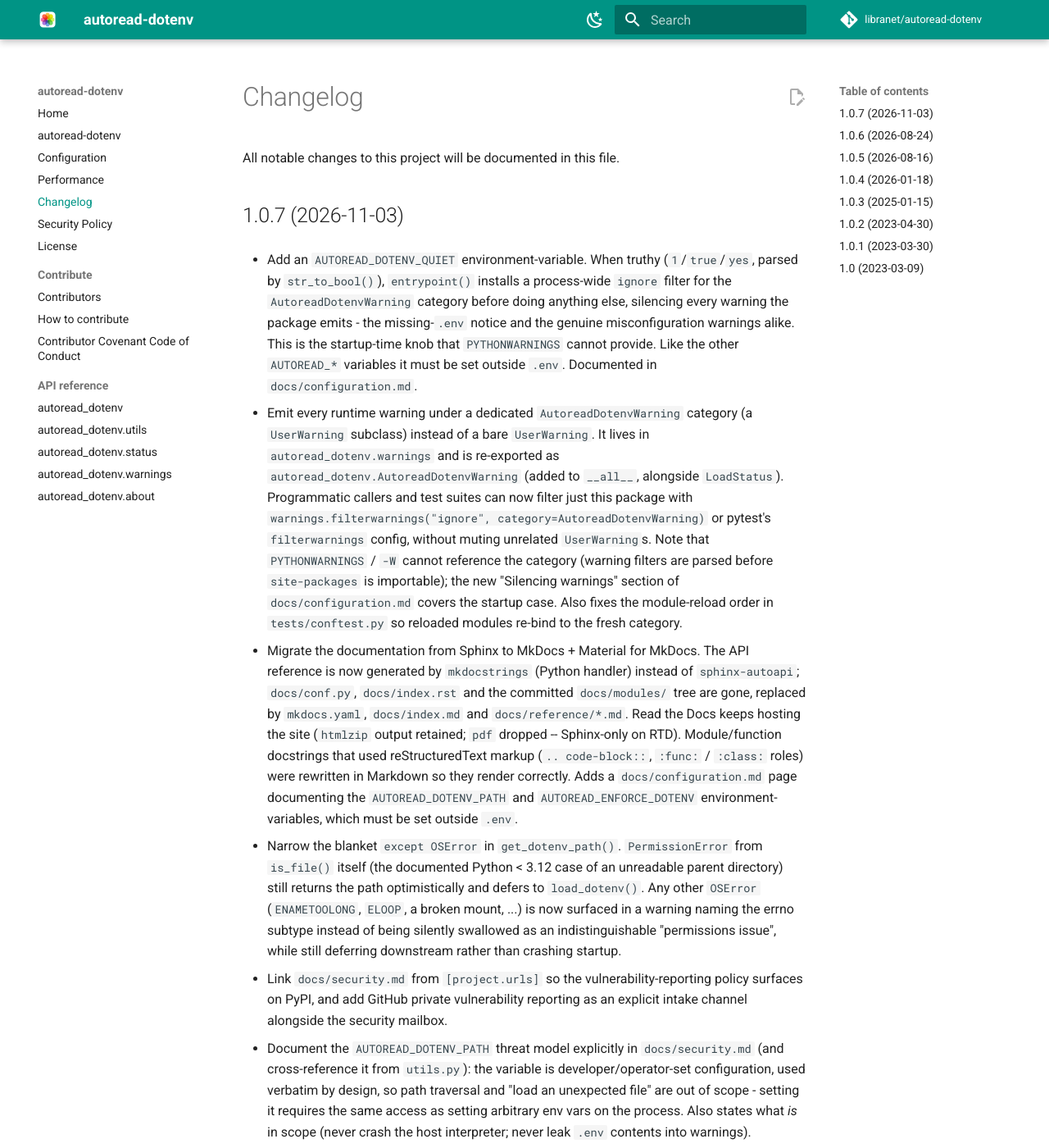
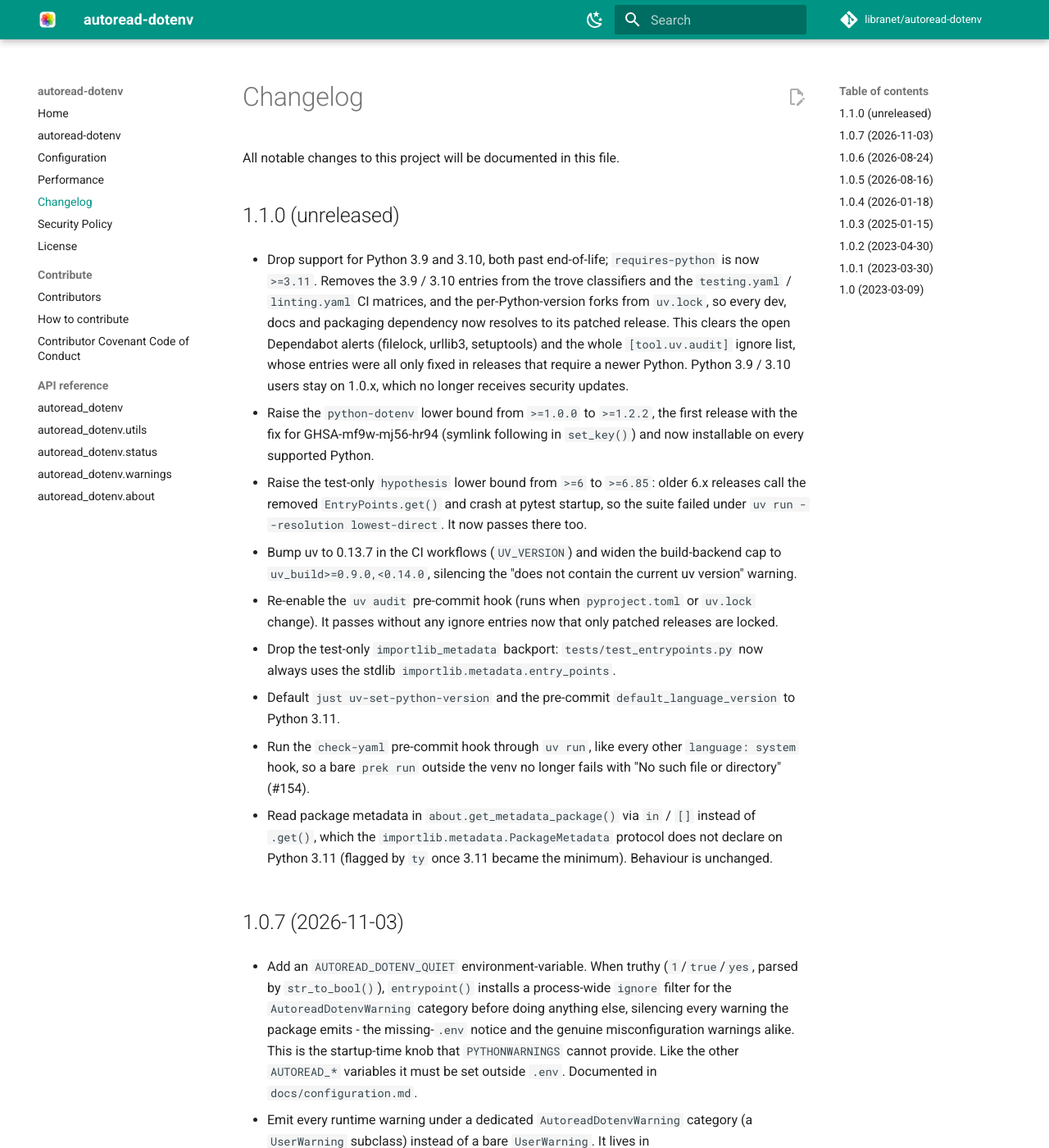
Before and after one commit to libranet/autoread-dotenv, an MkDocs documentation site: the page built from docs/changes.md, in a window 1280 px wide and 1400 px high. Shown: the whole window at 82% size. Built offline with MkDocs 1.6.1 and Material for MkDocs 9.7.7, drawn with Linux system fonts in a browser that asks for light colours; comment, search, counter and statistics services are not loaded.

Commit message:
feat!: drop Python 3.9 and 3.10, prepare 1.1.0 (#153)
## Summary

Python 3.9 and 3.10 are both past end-of-life. `requires-python` is now
`>=3.11`.

- `uv.lock` no longer forks per Python version (159 -> 100 packages), so
every dev/docs/packaging dependency resolves
to its patched release. This should close all 21 open Dependabot alerts
(filelock, urllib3, setuptools) and removes
  the whole `[tool.uv.audit]` ignore list.
- Re-enable the `uv audit` pre-commit hook; it passes with no ignore
entries.
- Drop the 3.9 / 3.10 classifiers and CI matrix entries; default
`uv-set-python-version` and pre-commit to 3.11.
- Drop the test-only `importlib_metadata` backport.
- Raise lower bounds: `python-dotenv>=1.2.2` (GHSA-mf9w-mj56-hr94 fix)
and `hypothesis>=6.85` (older releases crash
  pytest on modern Python).
- Fixes surfaced by the 3.11 target: `about.py` reads `PackageMetadata`
via `in` / `[]` (ty: no `.get()` on the
  protocol), `zip(strict=True)` in property tests (ruff B905).
- Version `1.1.0.dev1`, `1.1.0 (unreleased)` in `docs/changes.md`;
security policy now supports `1.1.x` only.

- Bump uv to 0.13.7 in the CI workflows (`UV_VERSION`) and widen the
build-backend cap to `uv_build>=0.9.0,<0.14.0`.
- Drop stale "for Python <3.10" comments on the `from __future__ import
annotations` imports.
- Merge `main` (#154: `check-yaml` hook now runs through `uv run`) and
add its changelog entry under `1.1.0`.

## Breaking change

Python 3.9 / 3.10 users stay on 1.0.x, which no longer receives security
updates.

## Testing

- `ruff check`, `ruff format --check`, `ty check`: clean
- `pytest`: 45 passed, also with `uv run --resolution lowest-direct
--isolated --group testing`
- `uv run prek run --all-files`: all hooks pass, including `uv audit`

https://claude.ai/code/session_01X16aaBoLMtCEuDzPG4AXgi

```diff
--- a/docs/changes.md
+++ b/docs/changes.md
@@ -1,6 +1,44 @@
 # Changelog
 
 All notable changes to this project will be documented in this file.
+
+## 1.1.0 (unreleased)
+
+- Drop support for Python 3.9 and 3.10, both past end-of-life; `requires-python` is now `>=3.11`.
+  Removes the 3.9 / 3.10 entries from the trove classifiers and the `testing.yaml` /
+  `linting.yaml` CI matrices, and the per-Python-version forks from `uv.lock`, so every dev,
+  docs and packaging dependency now resolves to its patched release. This clears the open
+  Dependabot alerts (filelock, urllib3, setuptools) and the whole `[tool.uv.audit]` ignore
+  list, whose entries were all only fixed in releases that require a newer Python.
+  Python 3.9 / 3.10 users stay on 1.0.x, which no longer receives security updates.
+
+- Raise the `python-dotenv` lower bound from `>=1.0.0` to `>=1.2.2`, the first release with the
+  fix for GHSA-mf9w-mj56-hr94 (symlink following in `set_key()`) and now installable on every
+  supported Python.
+
+- Raise the test-only `hypothesis` lower bound from `>=6` to `>=6.85`: older 6.x releases call
+  the removed `EntryPoints.get()` and crash at pytest startup, so the suite failed under
+  `uv run --resolution lowest-direct`. It now passes there too.
+
+- Bump uv to 0.13.7 in the CI workflows (`UV_VERSION`) and widen the build-backend cap to
+  `uv_build>=0.9.0,<0.14.0`, silencing the "does not contain the current uv version" warning.
+
+- Re-enable the `uv audit` pre-commit hook (runs when `pyproject.toml` or `uv.lock` change).
+  It passes without any ignore entries now that only patched releases are locked.
+
+- Drop the test-only `importlib_metadata` backport: `tests/test_entrypoints.py` now always
+  uses the stdlib `importlib.metadata.entry_points`.
+
+- Default `just uv-set-python-version` and the pre-commit `default_language_version` to
+  Python 3.11.
+
+- Run the `check-yaml` pre-commit hook through `uv run`, like every other `language: system`
+  hook, so a bare `prek run` outside the venv no longer fails with "No such file or directory"
+  (#154).
+
+- Read package metadata in `about.get_metadata_package()` via `in` / `[]` instead of `.get()`,
+  which the `importlib.metadata.PackageMetadata` protocol does not declare on Python 3.11
+  (flagged by `ty` once 3.11 became the minimum). Behaviour is unchanged.
 
 ## 1.0.7 (2026-11-03)
 
--- a/docs/security.md
+++ b/docs/security.md
@@ -6,7 +6,8 @@ Only the latest released version receives security updates.
 
 | Version | Supported |
 | ------- | --------- |
-| 1.0.x   | Yes       |
+| 1.1.x   | Yes       |
+| 1.0.x   | No        |
 | 0.x     | No        |
 
 ## Reporting a Vulnerability
--- a/src/autoread_dotenv/__init__.py
+++ b/src/autoread_dotenv/__init__.py
@@ -33,7 +33,7 @@ editable mounts, ...), set the `AUTOREAD_DOTENV_PATH` environment-variable to th
 See [`autoread_dotenv.utils.get_expected_dotenv_path`][].
 """
 
-from __future__ import annotations  # enables X | Y syntax in annotations for Python <3.10
+from __future__ import annotations
 
 import os
 import typing as tp
```
Also changed, not shown: .pre-commit-config.yaml (+8 -8 lines), docs/readme.md (+1 -1 lines), pyproject.toml (+5 -29 lines), 9 other files.
